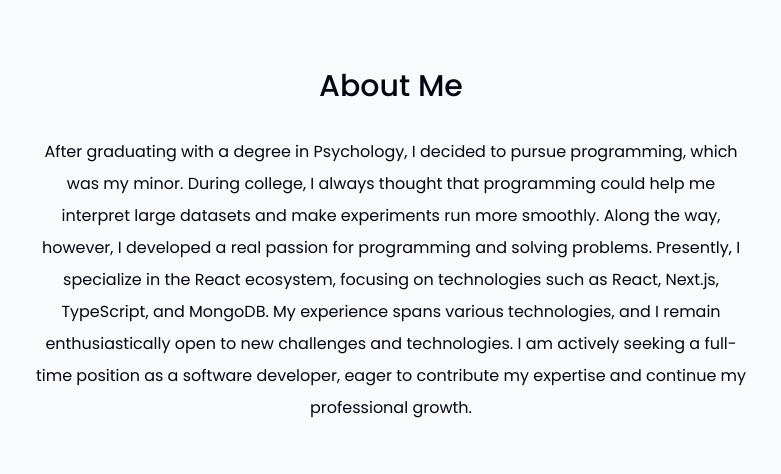
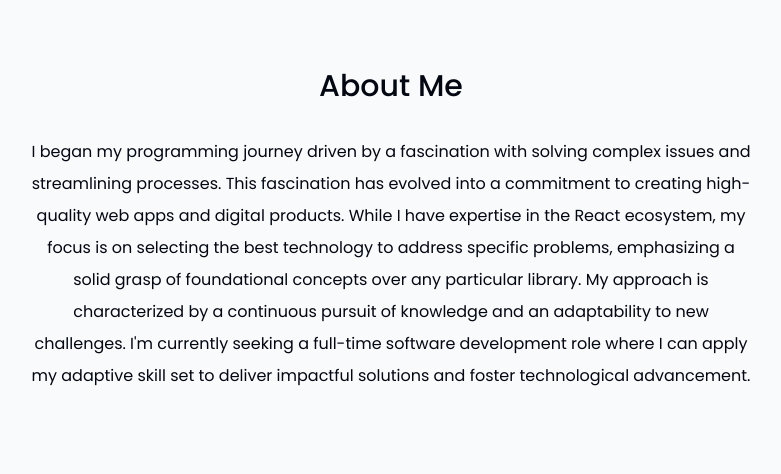
Before and after one commit to Dillonzellis/portfolio-2024, a Next.js app: page / in a window 1280 px wide. Shown: the part 860-1334 px from the top of the page, without its empty margins (249-1030 px from the left). Built offline with nearby package versions, Linux system fonts and the light colour scheme; no server answers.

Commit message:
chore: update about me text

```diff
--- a/src/components/About.tsx
+++ b/src/components/About.tsx
@@ -18,16 +18,16 @@ export const About = () => {
     >
       <SectionHeading>About me</SectionHeading>
       <p className="mb-3">
-        After graduating with a degree in Psychology, I decided to pursue
-        programming, which was my minor. During college, I always thought that
-        programming could help me interpret large datasets and make experiments
-        run more smoothly. Along the way, however, I developed a real passion
-        for programming and solving problems. Presently, I specialize in the
-        React ecosystem, focusing on technologies such as React, Next.js,
-        TypeScript, and MongoDB. My experience spans various technologies, and I
-        remain enthusiastically open to new challenges and technologies. I am
-        actively seeking a full-time position as a software developer, eager to
-        contribute my expertise and continue my professional growth.
+        I began my programming journey driven by a fascination with solving
+        complex issues and streamlining processes. This fascination has evolved
+        into a commitment to creating high-quality web apps and digital
+        products. While I have expertise in the React ecosystem, my focus is on
+        selecting the best technology to address specific problems, emphasizing
+        a solid grasp of foundational concepts over any particular library. My
+        approach is characterized by a continuous pursuit of knowledge and an
+        adaptability to new challenges. I'm currently seeking a full-time
+        software development role where I can apply my adaptive skill set to
+        deliver impactful solutions and foster technological advancement.
       </p>
     </motion.section>
   );
```
